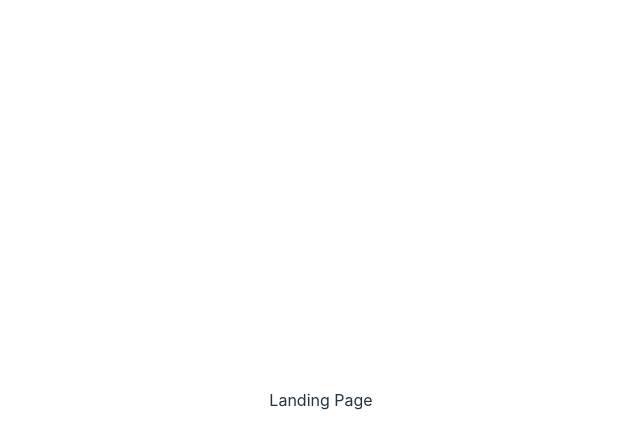
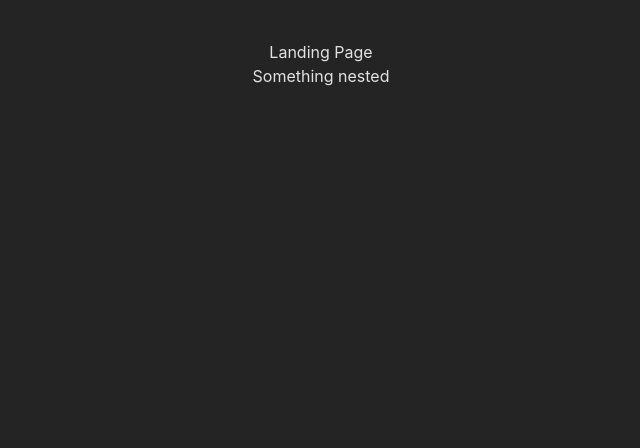
Before and after one commit to adisve/fullstack-project, a React (Vite) app in the folder client/: page / in a window 1280 px wide. Shown: the top 448 px of the page, without its empty margins (319-959 px from the left). Built offline with nearby package versions, Linux system fonts and the light colour scheme.

Commit message:
Added mui, created a components+ css example

```diff
--- a/client/package.json
+++ b/client/package.json
@@ -10,6 +10,9 @@
         "start": "npm run dev"
     },
     "dependencies": {
+        "@emotion/react": "^11.10.6",
+        "@emotion/styled": "^11.10.6",
+        "@mui/material": "^5.11.15",
         "@types/react": "^18.0.28",
         "@types/react-dom": "^18.0.11",
         "@vitejs/plugin-react": "^3.1.0",
--- a/client/src/App.css
+++ b/client/src/App.css
@@ -4,39 +4,3 @@
     padding: 2rem;
     text-align: center;
 }
-
-.logo {
-    height: 6em;
-    padding: 1.5em;
-    will-change: filter;
-    transition: filter 300ms;
-}
-.logo:hover {
-    filter: drop-shadow(0 0 2em #646cffaa);
-}
-.logo.react:hover {
-    filter: drop-shadow(0 0 2em #61dafbaa);
-}
-
-@keyframes logo-spin {
-    from {
-        transform: rotate(0deg);
-    }
-    to {
-        transform: rotate(360deg);
-    }
-}
-
-@media (prefers-reduced-motion: no-preference) {
-    a:nth-of-type(2) .logo {
-        animation: logo-spin infinite 20s linear;
-    }
-}
-
-.card {
-    padding: 2em;
-}
-
-.read-the-docs {
-    color: #888;
-}
--- a/client/src/App.tsx
+++ b/client/src/App.tsx
@@ -1,16 +1,19 @@
-import { LandingPage } from './components/LandingPage';
+import { LandingPage } from './components/landingPage/LandingPage';
 import { Routes, Route } from 'react-router-dom';
+import { Container } from '@mui/material';
 
 import './App.css';
 
 function App() {
     return (
         <div className="App">
-            <main>
-                <Routes>
-                    <Route path="/" element={<LandingPage />} />
-                </Routes>
-            </main>
+            <Container>
+                <main>
+                    <Routes>
+                        <Route path="/" element={<LandingPage />} />
+                    </Routes>
+                </main>
+            </Container>
         </div>
     );
 }
--- a/client/src/components/LandingPage.tsx
+++ /dev/null
@@ -1,3 +0,0 @@
-export function LandingPage() {
-    return <div>Landing Page</div>;
-}
--- /dev/null
+++ b/client/src/components/landingPage/LandingPage.tsx
@@ -0,0 +1,11 @@
+import { SubComponent } from './SubComponent';
+
+export function LandingPage() {
+    return (
+        <div>
+            Landing Page
+            <br />
+            <SubComponent />
+        </div>
+    );
+}
--- /dev/null
+++ b/client/src/components/landingPage/SubComponent.tsx
@@ -0,0 +1,3 @@
+export function SubComponent() {
+    return <div>Something nested</div>;
+}
--- a/client/src/index.css
+++ b/client/src/index.css
@@ -13,62 +13,3 @@
     -moz-osx-font-smoothing: grayscale;
     -webkit-text-size-adjust: 100%;
 }
-
-a {
-    font-weight: 500;
-    color: #646cff;
-    text-decoration: inherit;
-}
-
-a:hover {
-    color: #535bf2;
-}
-
-body {
-    margin: 0;
-    display: flex;
-    place-items: center;
-    min-width: 320px;
-    min-height: 100vh;
-}
-
-h1 {
-    font-size: 3.2em;
-    line-height: 1.1;
-}
-
-button {
-    border-radius: 8px;
-    border: 1px solid transparent;
-    padding: 0.6em 1.2em;
-    font-size: 1em;
-    font-weight: 500;
-    font-family: inherit;
-    background-color: #1a1a1a;
-    cursor: pointer;
-    transition: border-color 0.25s;
-}
-
-button:hover {
-    border-color: #646cff;
-}
-
-button:focus,
-button:focus-visible {
-    outline: 4px auto -webkit-focus-ring-color;
-}
-
-@media (prefers-color-scheme: light) {
-    :root {
-        color: #213547;
-        background-color: #ffffff;
-    }
-
-    a:hover {
-        color: #747bff;
-    }
-
-    button {
-        background-color: #f9f9f9;
-    }
-}
```
Also changed, not shown: client/src/components/landingPage/LandingPage.css (added), 1 other file (tests, documents, lock files or other folders).
